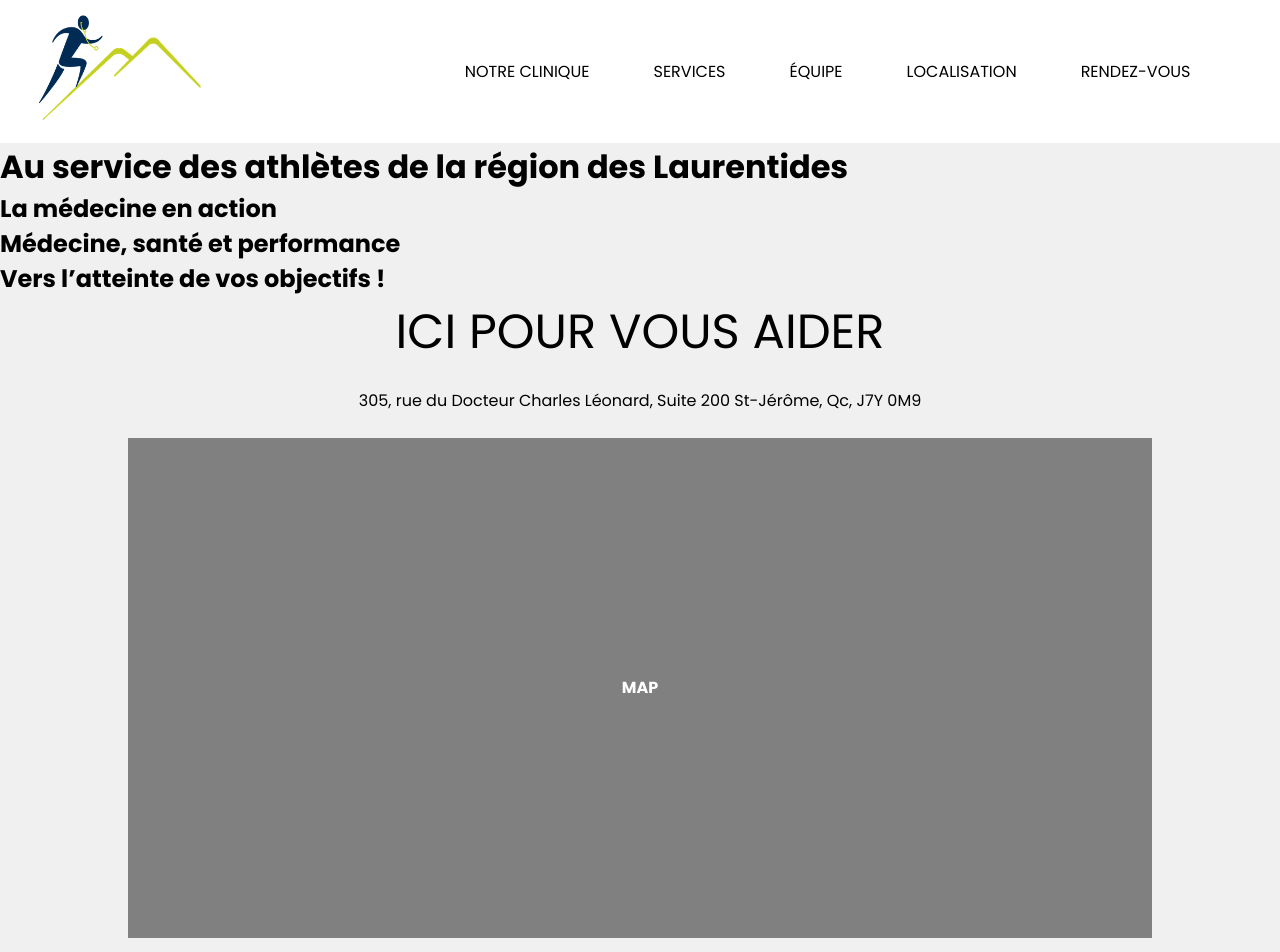
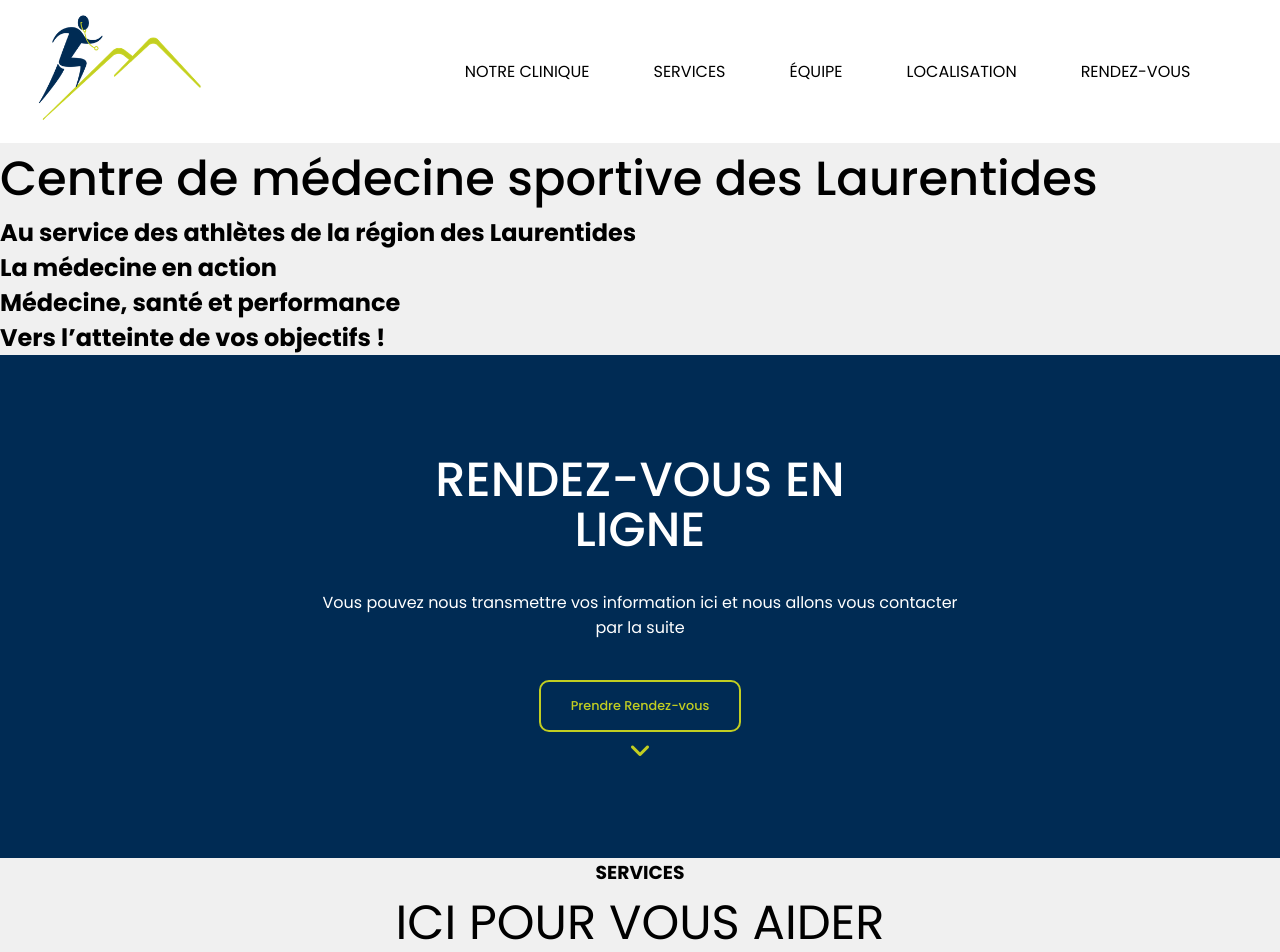
Before and after one commit to GabGo51/cms-website, a React (Create React App) app: page / in a window 1280 px wide. Shown: the top 952 px of the page. Built offline with nearby package versions, Linux system fonts and the light colour scheme.

Commit message:
initial rdv section

```diff
--- a/src/App.js
+++ b/src/App.js
@@ -4,11 +4,17 @@ import styled from "styled-components"
 import Intro from "./components/Intro";
 import Location from "./components/Location";
 import Booking from "./components/Booking";
+import Service from "./components/Service";
+import Form from "./components/Form";
+
+
 function App() {
   return (
     <Container>
       <Header/>
       <Intro/>
+      <Form/>
+      <Service/>
       <Location/>
       <Booking/>
       <Footer/>
--- /dev/null
+++ b/src/components/Form.js
@@ -0,0 +1,81 @@
+import React from 'react'
+import { styled, css } from 'styled-components'
+import { useState } from 'react'
+
+const Form = () => {
+
+  const [form, setForm] = useState(false)
+
+  const toggleForm = () => {
+    setForm(!form);
+  };
+
+  return (
+    <Container form = {form}>
+      <h2>RENDEZ-VOUS EN LIGNE</h2>
+      <p>Vous pouvez nous transmettre vos information ici et nous allons vous contacter par la suite</p>
+      <button onClick={toggleForm}>Prendre Rendez-vous</button>
+      <i class="fa-solid fa-angle-down" form = {form}></i>
+      {form &&(
+        <form>
+
+
+        </form>
+      )}
+
+    </Container>
+  )
+}
+
+const Container = styled.div`
+width: 100vw;
+background-color: #002b54;
+color: white;
+display: flex;
+flex-direction: column;
+align-items: center;
+justify-content: center;
+padding: 100px 0px;
+transition: 0.4s;
+h2{
+  font-weight: 500;
+  font-size: 3em;
+  width: 40vw;
+  text-align: center;
+  line-height: 50px;
+  margin-bottom: 35px;
+}
+ p{
+  text-align: center;
+  width: 50vw;
+  margin-bottom: 40px;
+ }
+
+ button{
+  background-color: #002b54;
+  color: #c2ce21;
+  padding:  15px 30px;
+  border: 2px solid #c2ce21;
+  border-radius: 10px;
+  font-weight: 500;
+  cursor: pointer;
+  margin-bottom: 10px;
+  transition: 0.4s;
+  font-size: 0.8em;
+
+  &:hover{
+    margin-bottom: 20px;
+    font-size: 0.85em;
+  }
+ }
+
+ i{
+  color: #c2ce21;
+  scale: 1.5;
+  ${props => props.form && css`
+    transform: rotateX(180deg);
+  `}
+ }
+`
+
+export default Form
--- a/src/components/Header.js
+++ b/src/components/Header.js
@@ -26,8 +26,9 @@ const Header = () => {
           </ul>
         </Services>
       </NavWrapper>
-      <h1>Au service des athlètes
-     de la région des Laurentides</h1>
+      <h1>Centre de médecine sportive des Laurentides</h1>
+      <h2>Au service des athlètes
+     de la région des Laurentides</h2>
     </Container>
 
 
@@ -35,7 +36,10 @@ const Header = () => {
 };
 
 const Container = styled.header`
-
+h1{
+  font-weight: 500;
+  font-size: 3em;
+}
 `
 
 const NavWrapper = styled.div`
--- a/src/components/Service.js
+++ b/src/components/Service.js
@@ -1,9 +1,21 @@
 import React from 'react'
+import { styled } from 'styled-components'
 
 const Service = () => {
   return (
-    <div>Service</div>
+    <Container>
+      <h3>SERVICES</h3>
+
+
+    </Container>
   )
 }
 
+const Container = styled.div`
+display: flex;
+flex-direction: column;
+align-items: center;
+justify-content: center;
+`
+
 export default Service
```
